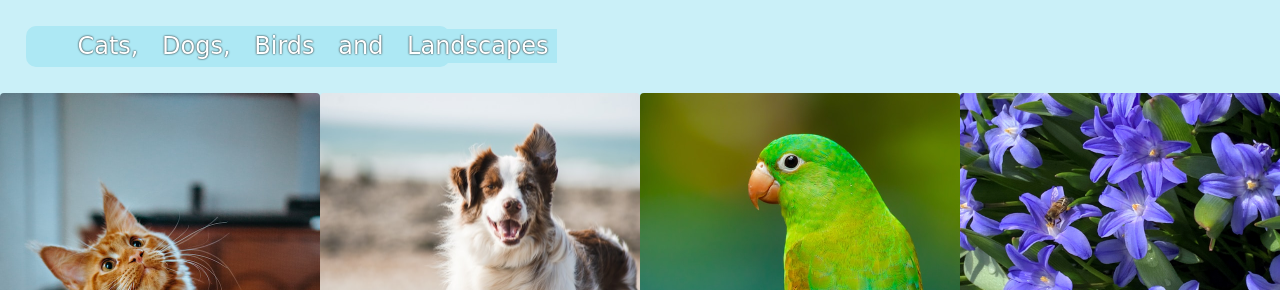
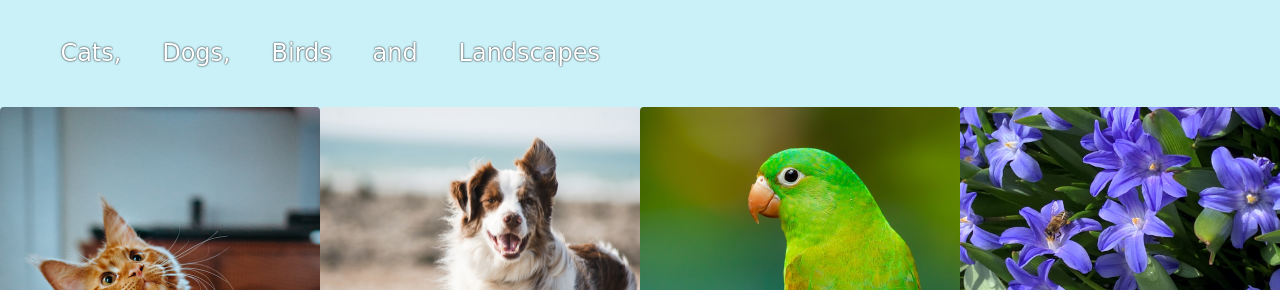
Before and after one commit to Tommyhh04/KodehodeFlexboxTask, a plain HTML site: page index.html in a window 1280 px wide. Shown: the top 290 px of the page. Drawn offline with Linux system fonts and the light colour scheme; a web font is replaced by a local one.

Commit message:
Update imageBrowser.css
Removed som ui designs

```diff
--- a/imageBrowser.css
+++ b/imageBrowser.css
@@ -10,15 +10,10 @@ body {
 /*Styles the navigation bar*/
 ul{
     display: flex;
-    list-style: none;
-    background-color: #ade8f4;
-    width: 30%;
-    margin: 2%;
-    border-radius: 10px;}
+    list-style: none;}
 
 li{
     margin:1%;
-    background-color: #ade8f4;
     padding:3px 8px 3px 8px;}
 
 /*Puts the columns in rows*/
```
